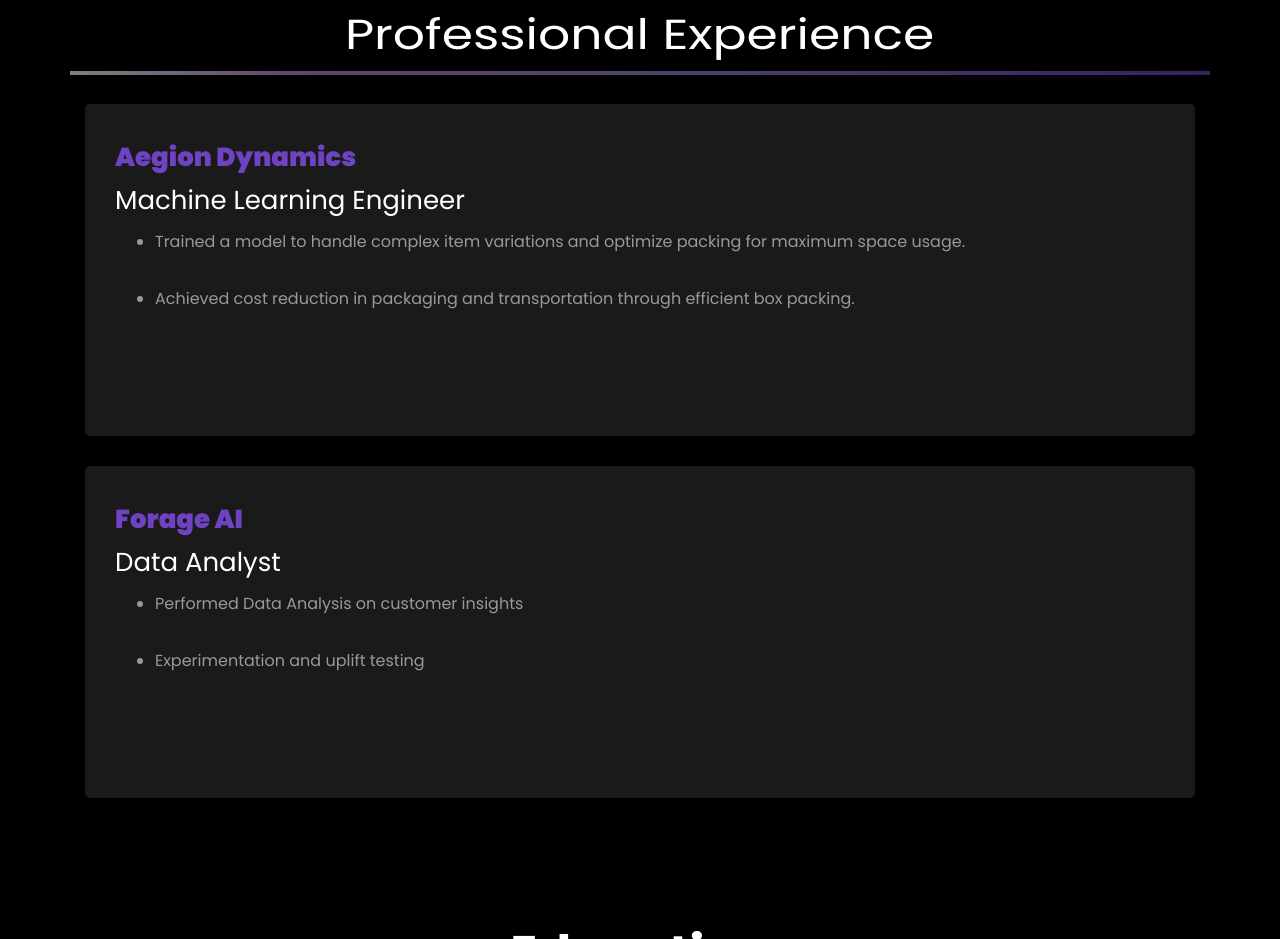
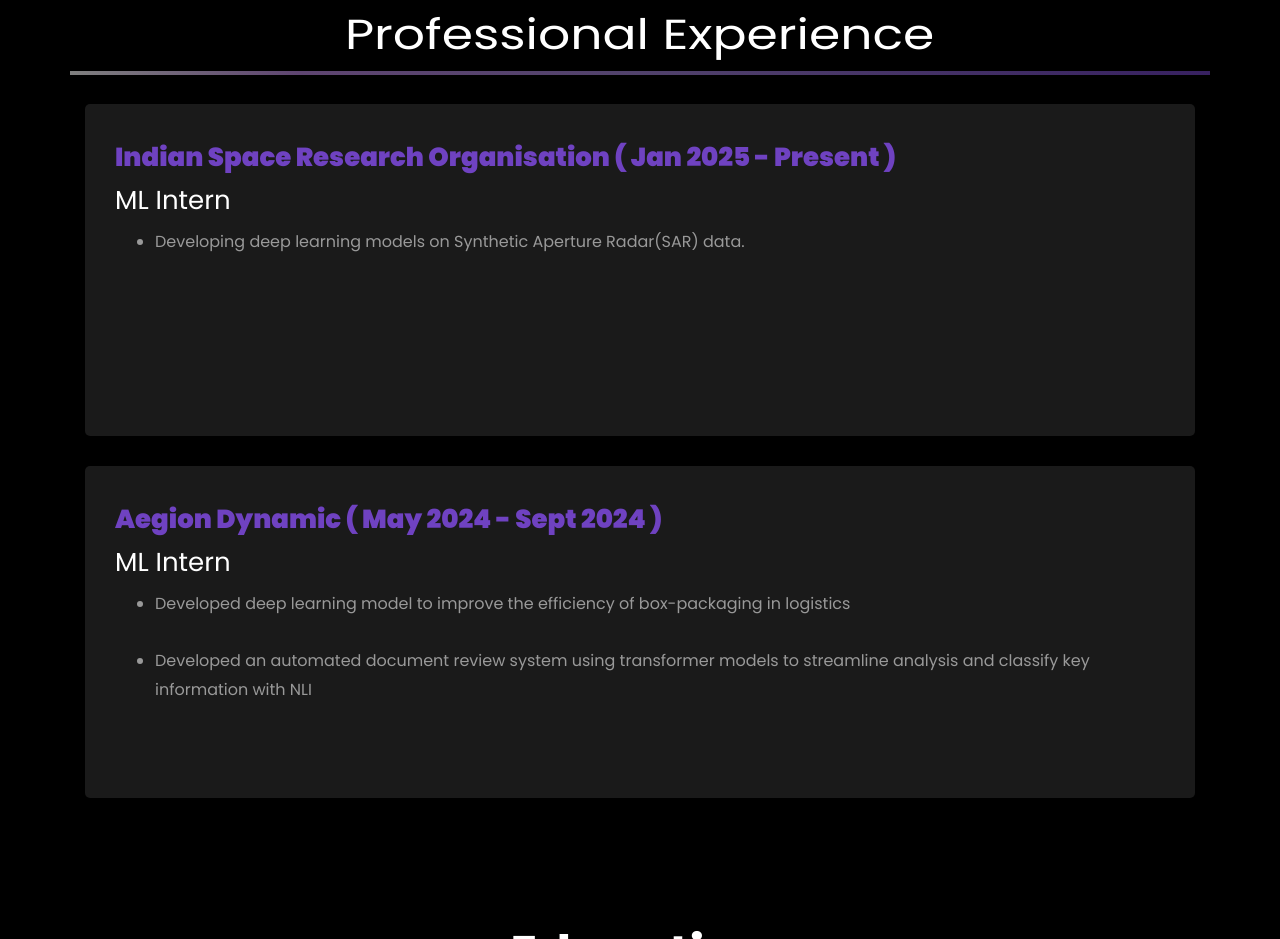
Before and after one commit to vinod-polinati/PORTFOLIO, a plain HTML site: page index.html in a window 1280 px wide. Shown: the part 1712-2651 px from the top of the page. Drawn offline with Linux system fonts and the light colour scheme; files whose address does not match are found by name.

Commit message:
updated professional exp

```diff
--- a/index.html
+++ b/index.html
@@ -320,12 +320,11 @@
 		<div class="row">
 				<div class="col-md-12">
 					<div class="resume-wrap ftco-animate">
-						<span class="date">Aegion Dynamics</span>
-						<h2>Machine Learning Engineer</h2>
+						<span class="date">Indian Space Research Organisation ( Jan 2025 - Present )</span>
+						<h2>ML Intern</h2>
 							<ul>
-								<li>Trained a model to handle complex item variations and optimize packing for maximum space usage.</li>
+								<li>Developing deep learning models on Synthetic Aperture Radar(SAR) data.</li>
 								<br>
-								<li>Achieved cost reduction in packaging and transportation through efficient box packing.</li>
 							</ul>
 						</p>
 					</div>
@@ -334,12 +333,13 @@
 
 				<div class="col-md-12">
 					<div class="resume-wrap ftco-animate">
-						<span class="date">Forage AI</span>
-						<h2>Data Analyst</h2>
+						<span class="date">Aegion Dynamic ( May 2024 - Sept 2024 )</span>
+						<h2>ML Intern</h2>
 							<ul>
-								<li>Performed Data Analysis on customer insights</li>
+								<li>Developed deep learning model to improve the efficiency of box-packaging in logistics</li>
 								<br>
-								<li>Experimentation and uplift testing</li>
+								<li>Developed an automated document review system using transformer models to streamline analysis and classify key
+information with NLI</li>
 								<br>
 							</ul>
 						</p>
```
